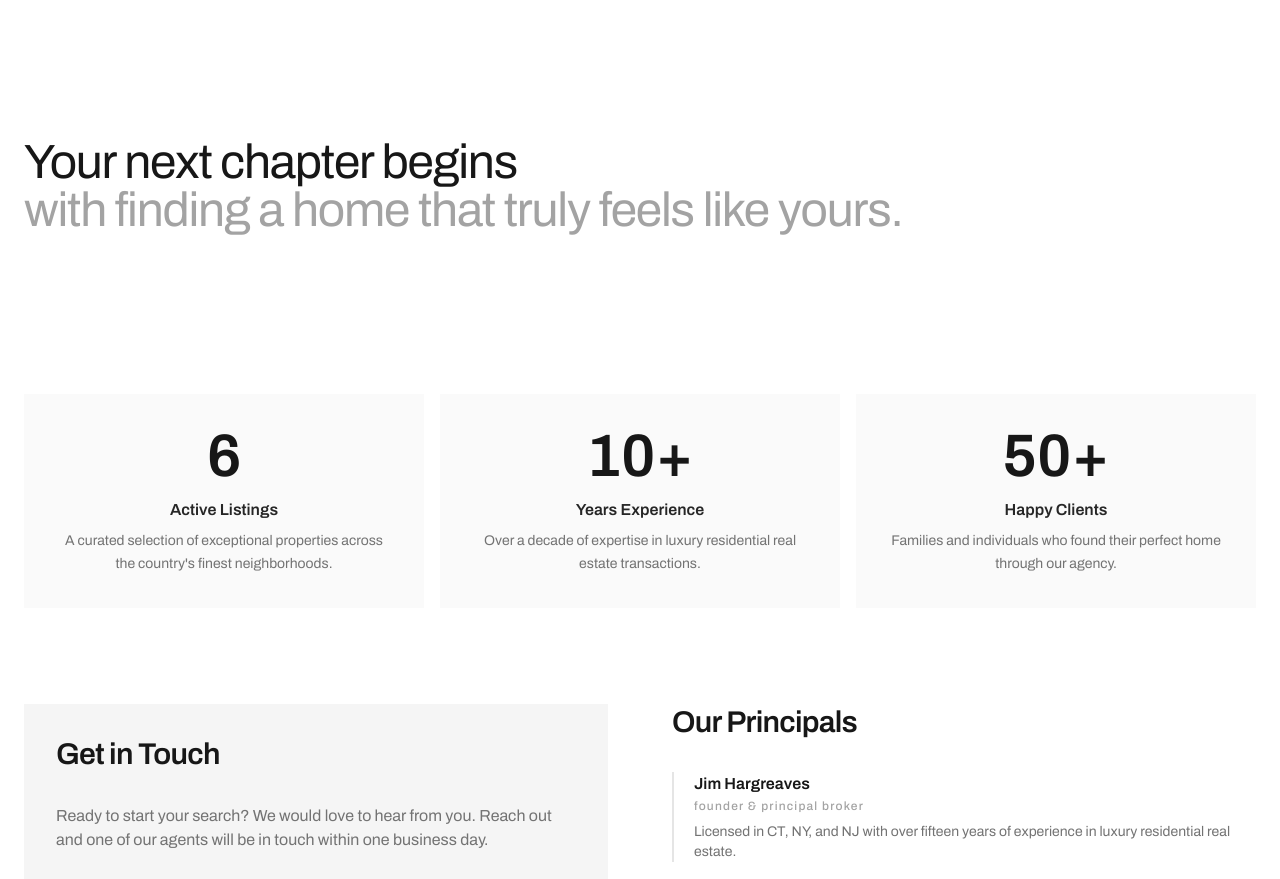
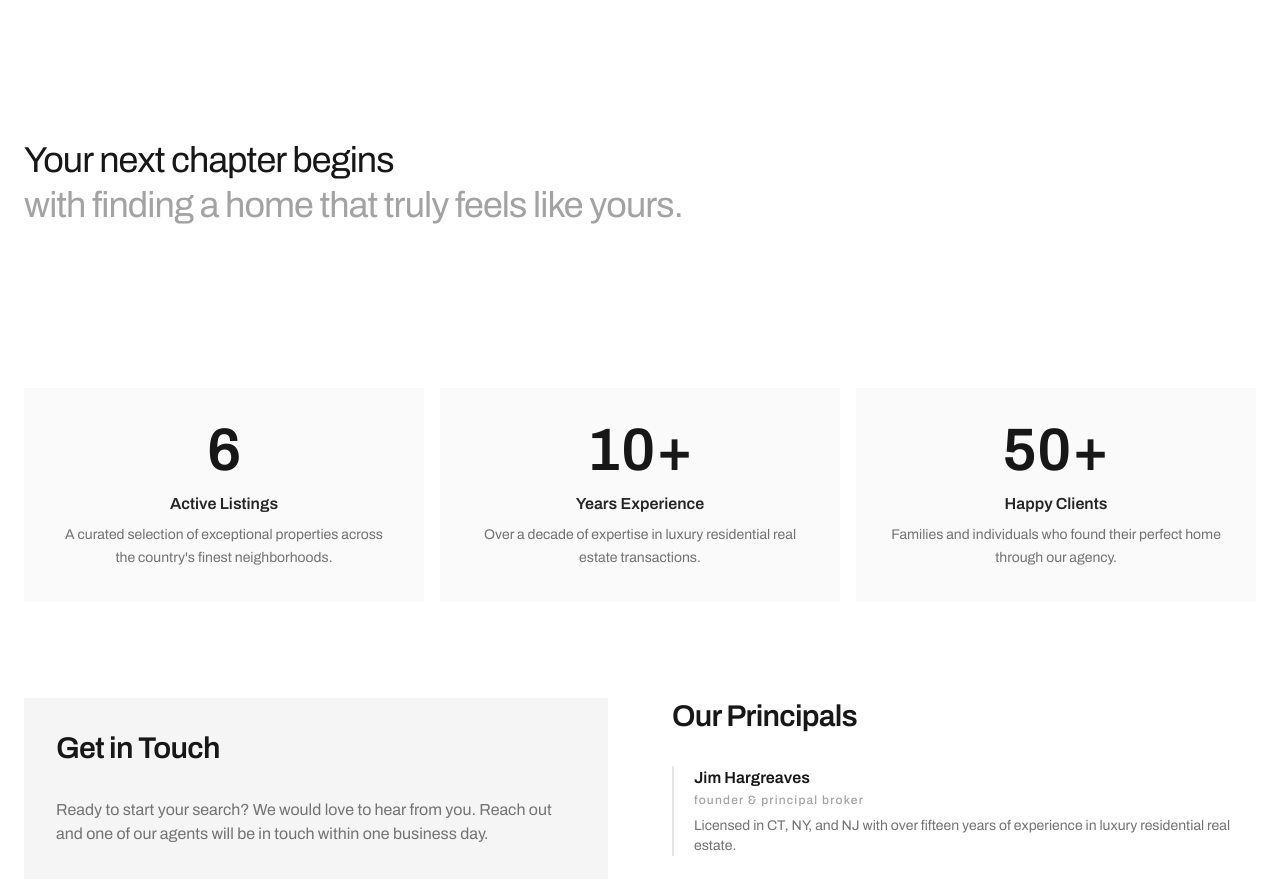
Before and after one commit to Xhimi1/JimEstate, a Next.js app: page /about in a window 1280 px wide. Shown: the part 1500-2379 px from the top of the page. Built offline with nearby package versions, Linux system fonts and the light colour scheme.

Commit message:
ScrollStatement: match gallery heading size (text-4xl)

```diff
--- a/components/ScrollStatement.tsx
+++ b/components/ScrollStatement.tsx
@@ -2,7 +2,7 @@ export default function ScrollStatement() {
   return (
     <div className="py-32 md:py-40">
       {/* Desktop */}
-      <h2 className="hidden md:block text-4xl leading-tight lg:text-5xl" style={{ fontWeight: 400 }}>
+      <h2 className="hidden md:block text-4xl leading-tight" style={{ fontWeight: 400 }}>
         <span className="block text-neutral-900">Your next chapter begins</span>
         <span className="block text-neutral-400">with finding a home that truly feels like yours.</span>
       </h2>
```
